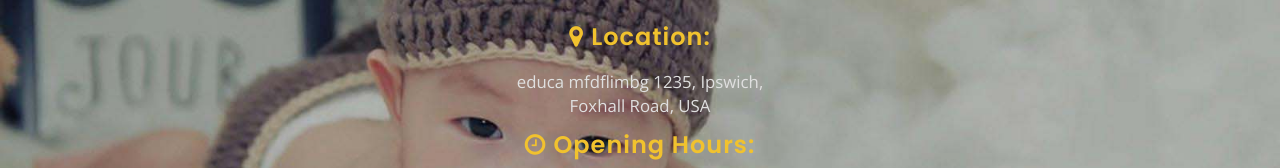
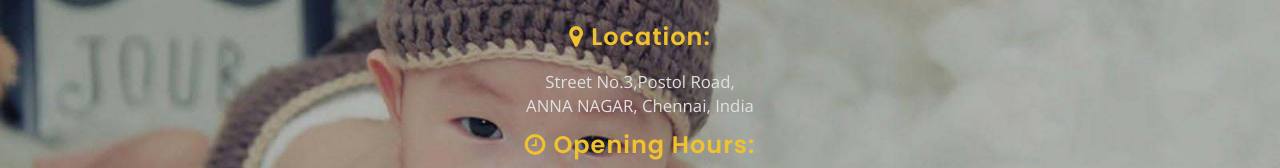
Before and after one commit to kvsaisriram/childcare, a plain HTML site: page index.html in a window 1280 px wide. Shown: the part 6219-6387 px from the top of the page. Drawn offline with nearby package versions, Linux system fonts and the light colour scheme.

Commit message:
2nd Commit

```diff
--- a/index.html
+++ b/index.html
@@ -609,8 +609,8 @@ Smartphone Compatible web template, free webdesigns for Nokia, Samsung, LG, Sony
 				<div class="mkls_footer_grid">
 					<div class="mkls_footer_grid_left">
 						<h4> <i class="fa fa-map-marker" aria-hidden="true"></i>Location:</h4>
-						<p>educa mfdflimbg 1235, Ipswich,
-							<br> Foxhall Road, USA</p>
+						<p>Street No.3,Postol Road,
+							<br> ANNA NAGAR, Chennai, India</p>
 					</div>
 					<div class="mkls_footer_grid_left">
 						<h4> <i class="fa fa-clock-o" aria-hidden="true"></i>Opening Hours:</h4>
```
